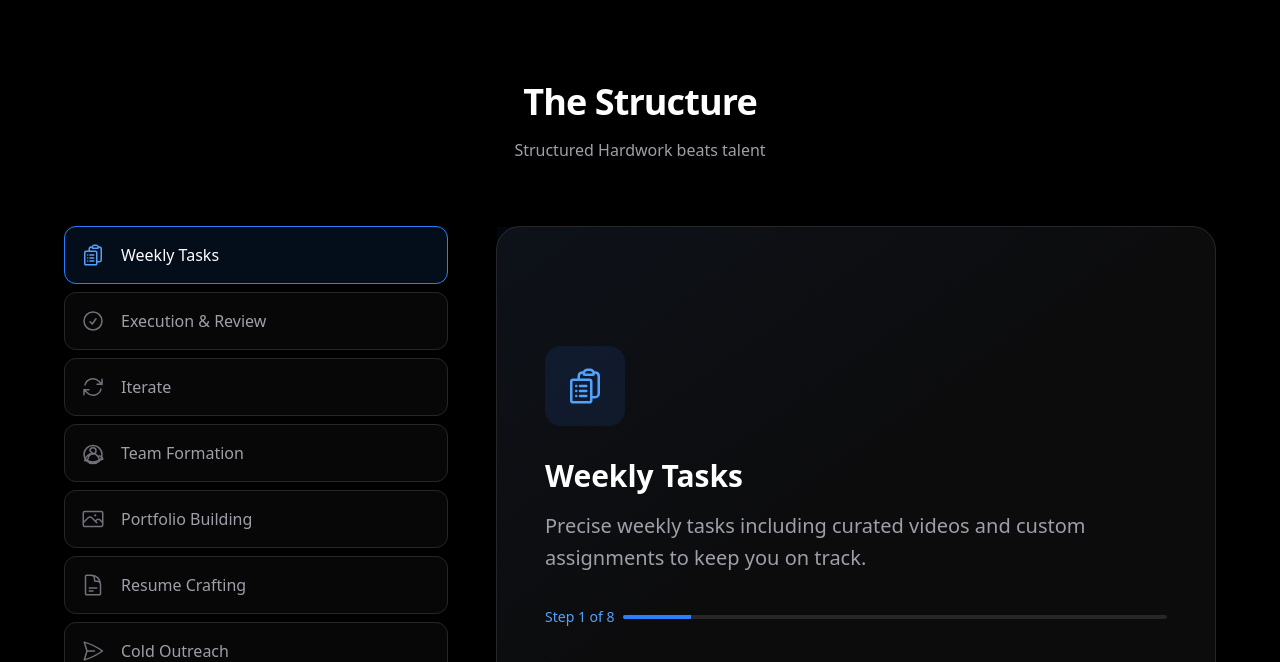
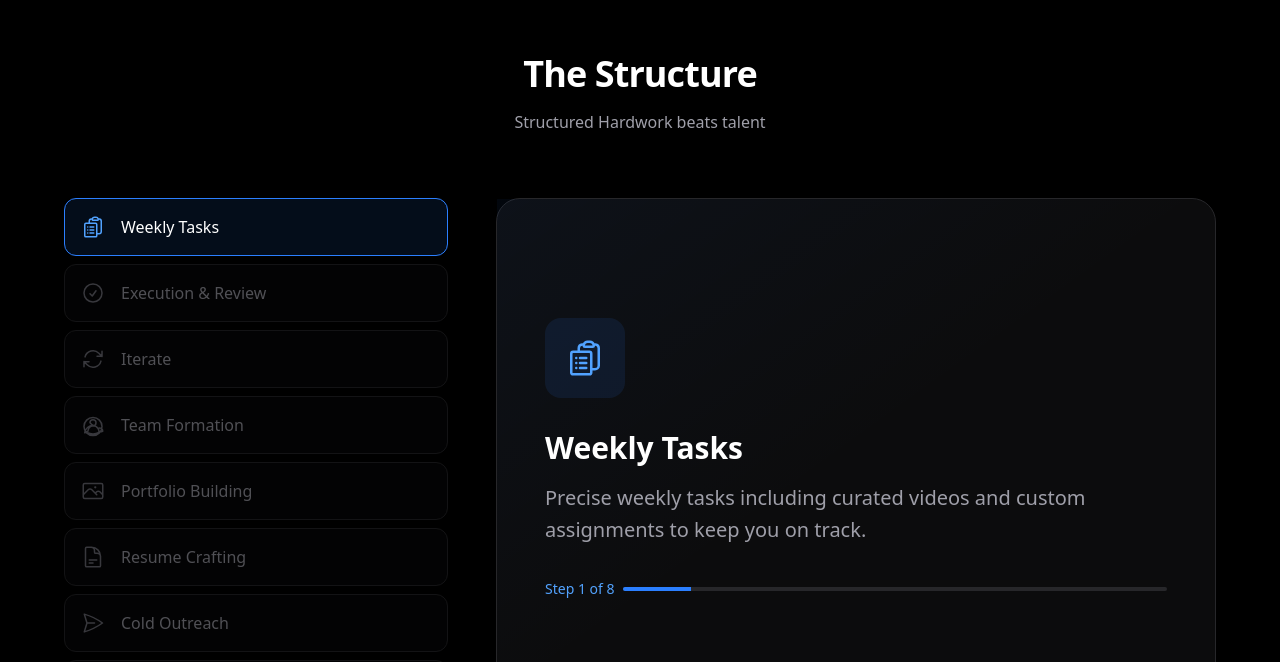
Before and after one commit to akxr-in/akxr-landing-page, a Next.js app: page / in a window 1280 px wide. Shown: the part 1698-2360 px from the top of the page. Built offline with nearby package versions, Linux system fonts and the light colour scheme.

Commit message:
fix: structure of landing page

```diff
--- a/app/components/Structure.tsx
+++ b/app/components/Structure.tsx
@@ -158,38 +158,48 @@ const getColorClasses = (color: string, isActive: boolean) => {
 };
 
 export default function Structure() {
-    const [activeStep, setActiveStep] = useState(steps[0]);
-    const stepRefs = useRef<(HTMLButtonElement | null)[]>([]);
+    const [activeStepIndex, setActiveStepIndex] = useState(0);
+    const containerRef = useRef<HTMLDivElement>(null);
 
     useEffect(() => {
-        const observer = new IntersectionObserver(
-            (entries) => {
-                entries.forEach((entry) => {
-                    if (entry.isIntersecting) {
-                        const index = Number(entry.target.getAttribute('data-index'));
-                        setActiveStep(steps[index]);
+        const handleScroll = () => {
+            if (!containerRef.current) return;
+
+            const { top, height } = containerRef.current.getBoundingClientRect();
+            const windowHeight = window.innerHeight;
+
+            // Calculate progress through the section
+            // We want the sticky behavior to start when top hits 0
+            // And end when the bottom of the container hits the bottom of the viewport
+
+            const scrollDistance = height - windowHeight;
+            const scrolled = -top;
+
+            if (scrolled >= 0 && scrolled <= scrollDistance) {
+                const progress = scrolled / scrollDistance;
+                const stepIndex = Math.min(
+                    Math.floor(progress * steps.length),
+                    steps.length - 1
+                );
+                setActiveStepIndex(stepIndex);
+            } else if (scrolled < 0) {
+                setActiveStepIndex(0);
+            } else {
+                setActiveStepIndex(steps.length - 1);
             }
-                });
-            },
-            {
-                root: null,
-                rootMargin: '-45% 0px -45% 0px',
-                threshold: 0
-            }
-        );
+        };
 
-        stepRefs.current.forEach((ref) => {
-            if (ref) observer.observe(ref);
-        });
-
-        return () => observer.disconnect();
+        window.addEventListener('scroll', handleScroll);
+        return () => window.removeEventListener('scroll', handleScroll);
     }, []);
 
+    const activeStep = steps[activeStepIndex];
     const activeColors = getColorClasses(activeStep.color, true);
 
     return (
-        <section className="bg-black py-24 px-4">
-            <div className="mx-auto max-w-6xl">
+        <section ref={containerRef} className="relative h-[300vh] bg-black">
+            <div className="sticky top-0 flex h-screen items-center overflow-hidden px-4">
+                <div className="mx-auto w-full max-w-6xl">
                     <h2 className="mb-4 text-center text-3xl font-bold tracking-tight text-white sm:text-4xl">
                         The Structure
                     </h2>
@@ -199,28 +209,30 @@ export default function Structure() {
 
                     <div className="flex flex-col gap-8 lg:flex-row lg:gap-12">
                         {/* Left Column: List of Steps */}
-                    <div className="flex flex-col gap-32 lg:w-1/3 lg:gap-2">
+                        <div className="flex flex-col gap-2 lg:w-1/3">
                             {steps.map((step, index) => {
-                            const isActive = activeStep.id === step.id;
+                                const isActive = index === activeStepIndex;
                                 const colors = getColorClasses(step.color, isActive);
 
                                 return (
                                     <button
                                         key={step.id}
-                                    ref={(el) => { stepRefs.current[index] = el; }}
-                                    data-index={index}
-                                    onMouseEnter={() => setActiveStep(step)}
-                                    onClick={() => setActiveStep(step)}
+                                        onClick={() => {
+                                            // Optional: Scroll to the correct position for this step
+                                            // This would require complex math to reverse-engineer the scroll position
+                                            // For now, we keep it as a visual indicator or simple state switch if needed
+                                            // But in sticky scroll, scroll is the source of truth.
+                                        }}
                                         className={`group flex items-center gap-4 rounded-xl border p-4 text-left transition-all duration-300 ${isActive
                                             ? `${colors.border} ${colors.bg}`
-                                            : 'border-zinc-800 bg-zinc-900/30 hover:border-zinc-700 hover:bg-zinc-900/50'
+                                            : 'border-zinc-800 bg-zinc-900/30 opacity-50'
                                             }`}
                                     >
-                                    <div className={`flex-shrink-0 transition-colors duration-300 ${isActive ? colors.text : 'text-zinc-500 group-hover:text-zinc-300'
+                                        <div className={`flex-shrink-0 transition-colors duration-300 ${isActive ? colors.text : 'text-zinc-500'
                                             }`}>
                                             {step.icon}
                                         </div>
-                                    <span className={`font-medium transition-colors duration-300 ${isActive ? 'text-white' : 'text-zinc-400 group-hover:text-white'
+                                        <span className={`font-medium transition-colors duration-300 ${isActive ? 'text-white' : 'text-zinc-400'
                                             }`}>
                                             {step.title}
                                         </span>
@@ -231,12 +243,12 @@ export default function Structure() {
 
                         {/* Right Column: Detail Card */}
                         <div className="relative flex-1 lg:h-auto">
-                        <div className="sticky top-24 h-full min-h-[300px] rounded-3xl border border-zinc-800 bg-zinc-900/50 p-8 backdrop-blur-sm transition-all lg:min-h-[500px] lg:p-12">
+                            <div className="h-full min-h-[300px] rounded-3xl border border-zinc-800 bg-zinc-900/50 p-8 backdrop-blur-sm transition-all lg:min-h-[500px] lg:p-12">
                                 <div className={`absolute inset-0 bg-gradient-to-br ${activeColors.gradient} via-transparent to-transparent transition-colors duration-500`} />
 
                                 <div className="relative z-10 flex h-full flex-col justify-center">
                                     <div className={`mb-8 flex h-20 w-20 items-center justify-center rounded-2xl ${activeColors.bg} ${activeColors.text} transition-all duration-500`}>
-                                    {React.cloneElement(activeStep.icon as React.ReactElement, { className: "h-10 w-10" })}
+                                        {React.cloneElement(activeStep.icon as React.ReactElement<any>, { className: "h-10 w-10" })}
                                     </div>
 
                                     <h3 className="mb-4 text-3xl font-bold text-white">
@@ -252,8 +264,9 @@ export default function Structure() {
                                         <div className="h-1 flex-1 overflow-hidden rounded-full bg-zinc-800">
                                             <div
                                                 className={`h-full ${activeColors.bgSolid} transition-all duration-500`}
-                                            style={{ width: `${(activeStep.id / steps.length) * 100}%` }}
+                                                style={{ width: `${((activeStepIndex + 1) / steps.length) * 100}%` }}
                                             />
+                                        </div>
                                     </div>
                                 </div>
                             </div>
```
Lines whose indentation alone changed are shown as unchanged.
